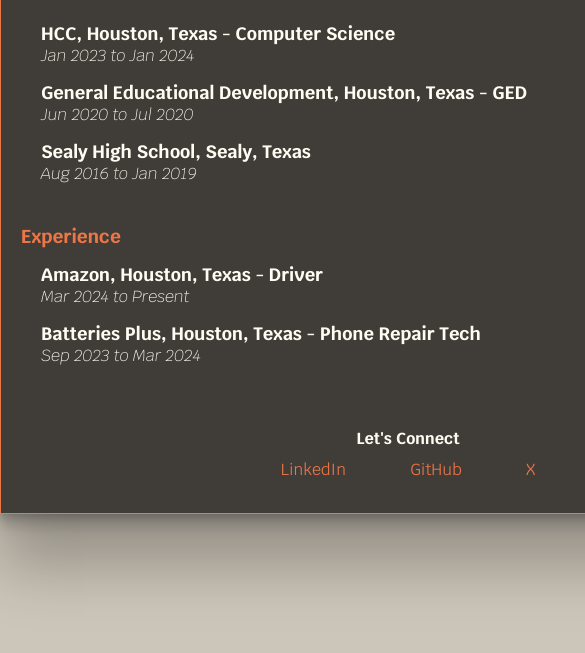
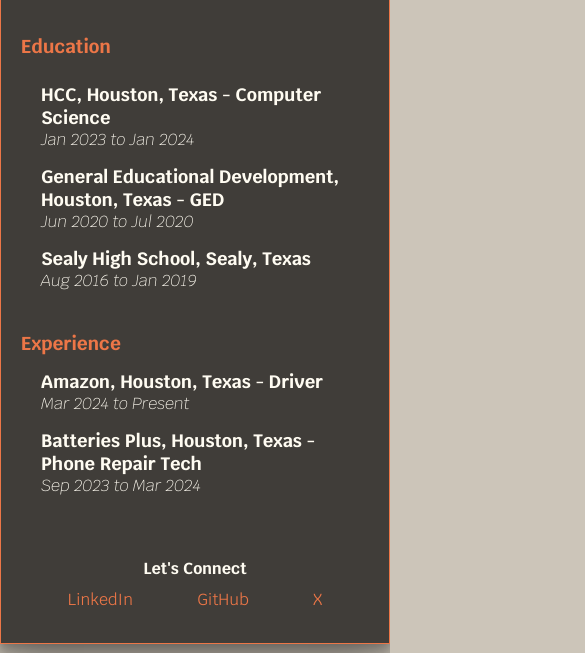
Before and after one commit to cvdy/cv, a plain HTML site: page index.html in a window 390 px wide. Shown: the part 487-1140 px from the top of the page, 585 px wide, since content can reach past the window. Drawn offline with Linux system fonts and the light colour scheme; a web font is replaced by a local one.

Commit message:
Update style.css to try fix mobile width

```diff
--- a/style.css
+++ b/style.css
@@ -17,7 +17,7 @@
 }
 
 body {
-    width: 51rem;
+    width: 100%;
     max-width: 51rem;
     height: 66rem;
     max-height: 66rem;
```
